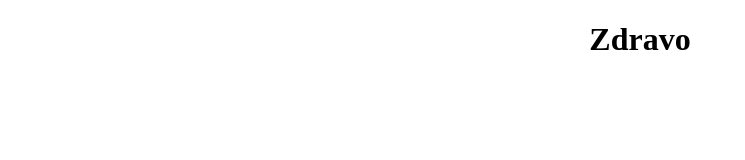
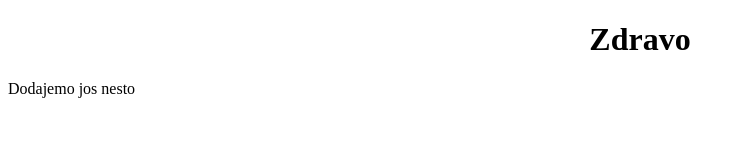
Before and after one commit to PericaRadovic/test_gita, a plain HTML site: page index.html in a window 1280 px wide. Shown: the whole page, without its empty margins (0-745 px from the left). Drawn offline with Linux system fonts and the light colour scheme.

Commit message:
Druga poruka

```diff
--- a/index.html
+++ b/index.html
@@ -7,5 +7,6 @@
 </head>
 <body>
     <center><h1>Zdravo</h1></center>
+    <p>Dodajemo jos nesto</p>
 </body>
 </html>
```
